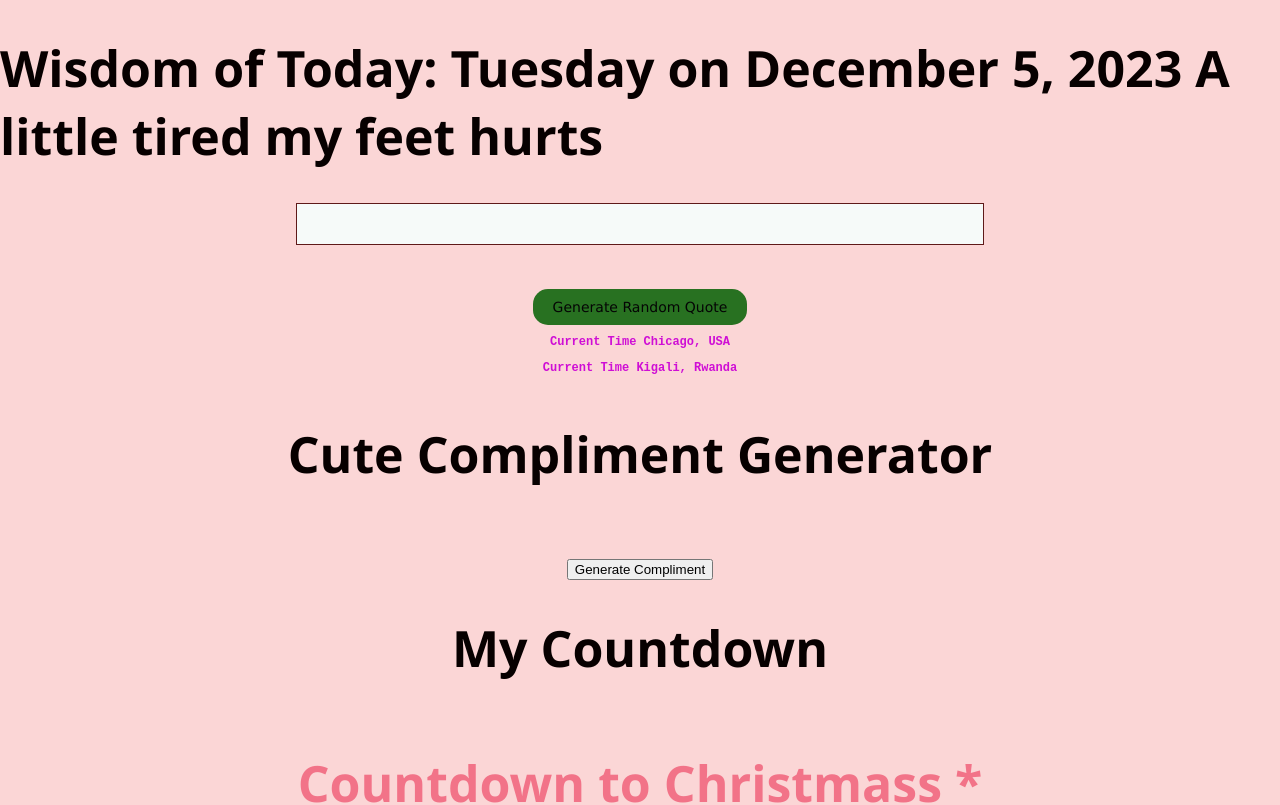
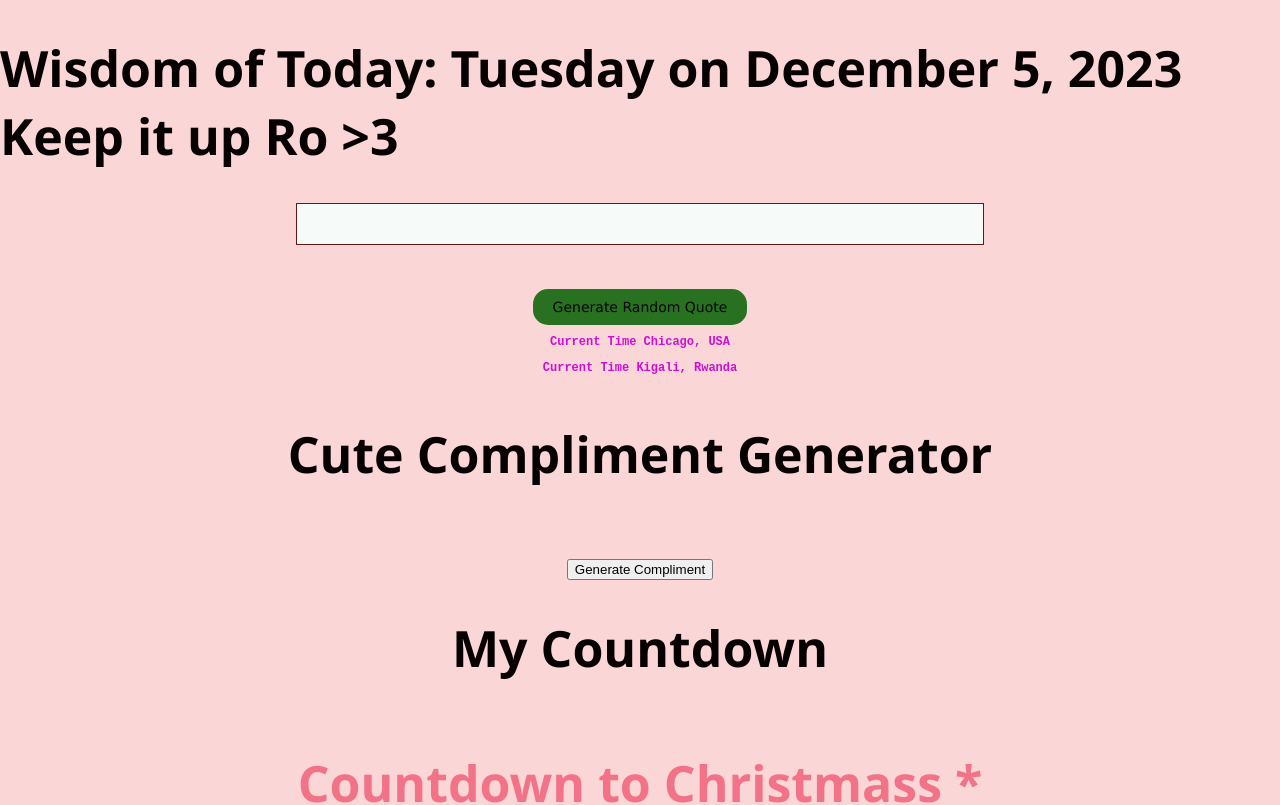
Before and after one commit to Lande21/RandomQuote, a React (Create React App) app: page / in a window 1280 px wide. Shown: the top 805 px of the page. Built offline with nearby package versions, Linux system fonts and the light colour scheme; no server answers.

Commit message:
changes for wednesday

```diff
--- a/src/QuoteDisplay.js
+++ b/src/QuoteDisplay.js
@@ -61,7 +61,7 @@ function QuoteDisplay() {
   return (
     <div>
 
-      <h1>Wisdom of Today: Tuesday on December 5, 2023 A little tired my feet hurts  </h1>
+      <h1>Wisdom of Today: Tuesday on December 5, 2023 Keep it up Ro >3 </h1>
       <div class="quote-container">
       <blockquote className="quote">{quote}
       </blockquote>
```
